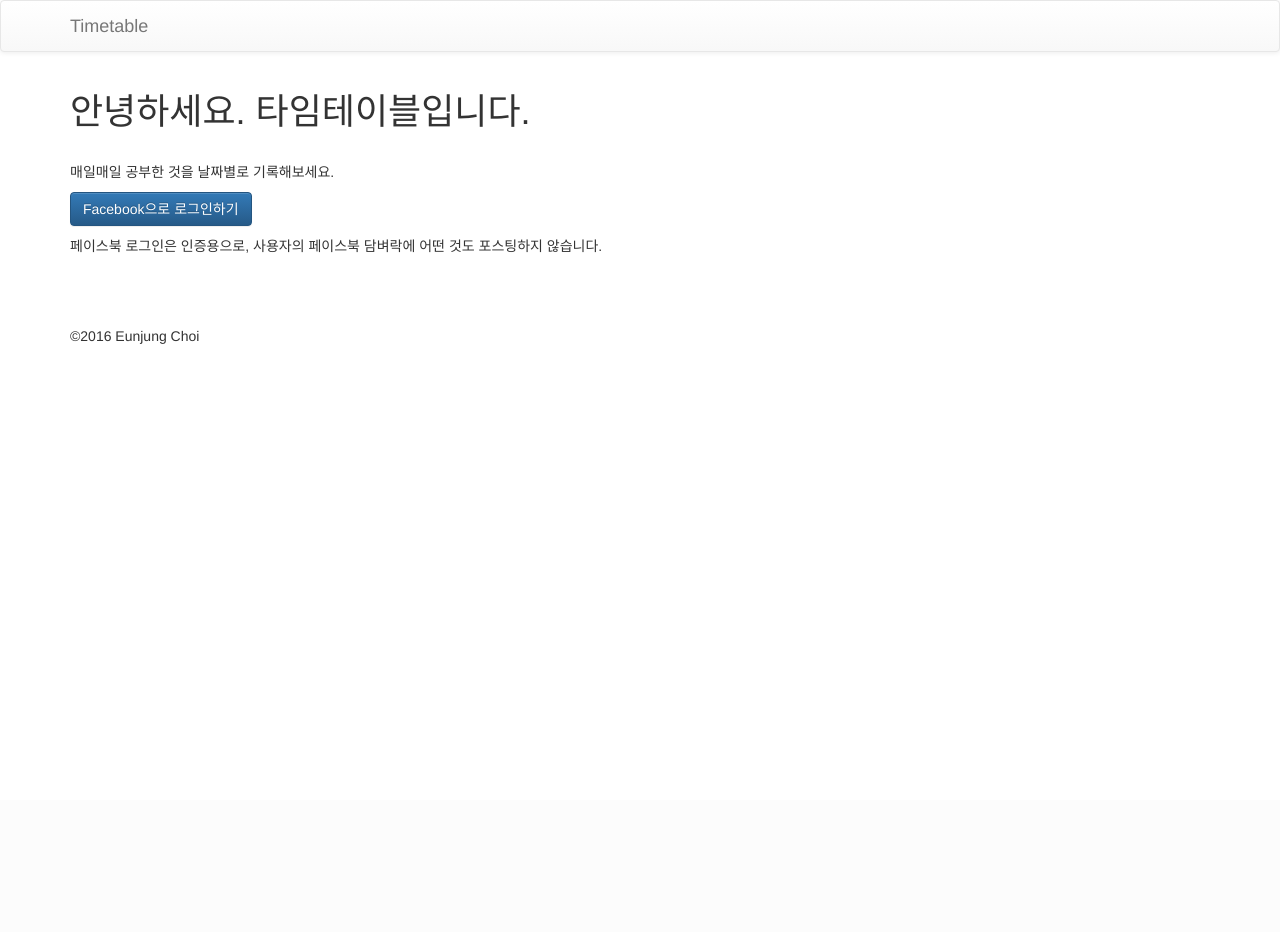
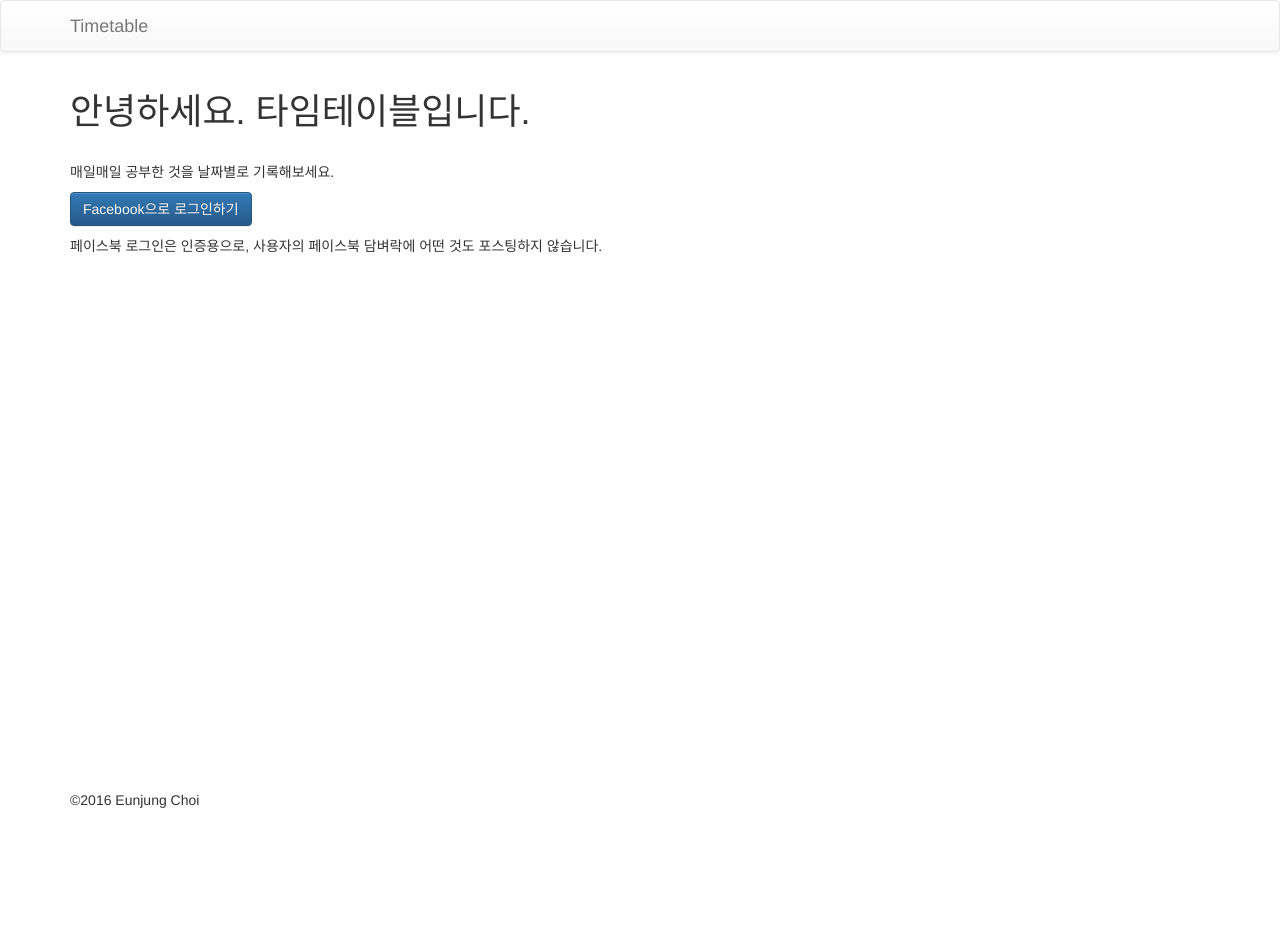
Before and after one commit to eunjungchoi/timetable, a Django app: page /login/?next=/1 in a window 1280 px wide. Before the commit the page ends 344 px from the top, so only its background shows below. Run offline with Django 3.2, Linux system fonts and the light colour scheme; some libraries are stand-ins or nearby versions.

Commit message:
#59 ADD css to keep footer at the bottom

```diff
--- a/timeline/templates/timeline/base.html
+++ b/timeline/templates/timeline/base.html
@@ -13,6 +13,23 @@
 		Timetable
 		{% endblock %}
 	</title>
+	<style>
+	* {
+    margin: 0;
+	}
+	html, body {
+	    height: 100%;
+	}
+	.wrapper {
+	    min-height: 100%;
+	    height: auto !important;
+	    height: 100%;
+	    margin: 0 auto -142px; /* the bottom margin is the negative value of the footer's height */
+	}
+	.footer, .push {
+	    height: 142px; /* .push must be the same height as .footer */
+	}
+	</style>
 </head>
 
 <body style="margin-bottom:60px">
@@ -36,12 +53,13 @@
 		{% endblock %}
 	</nav>
 
-	<div id="content">
+	<div id="content" class="wrapper">
 		{% block content %}
 		{% endblock %}
+		<div class="push">
+		</div>
 	</div>
-
-	<div id="footer" style="margin-top:60px">
+	<div id="footer" style="margin-top:60px" class="footer">
 		{% block footer %}
 		<div class="container">
 			<div class="row">
```
